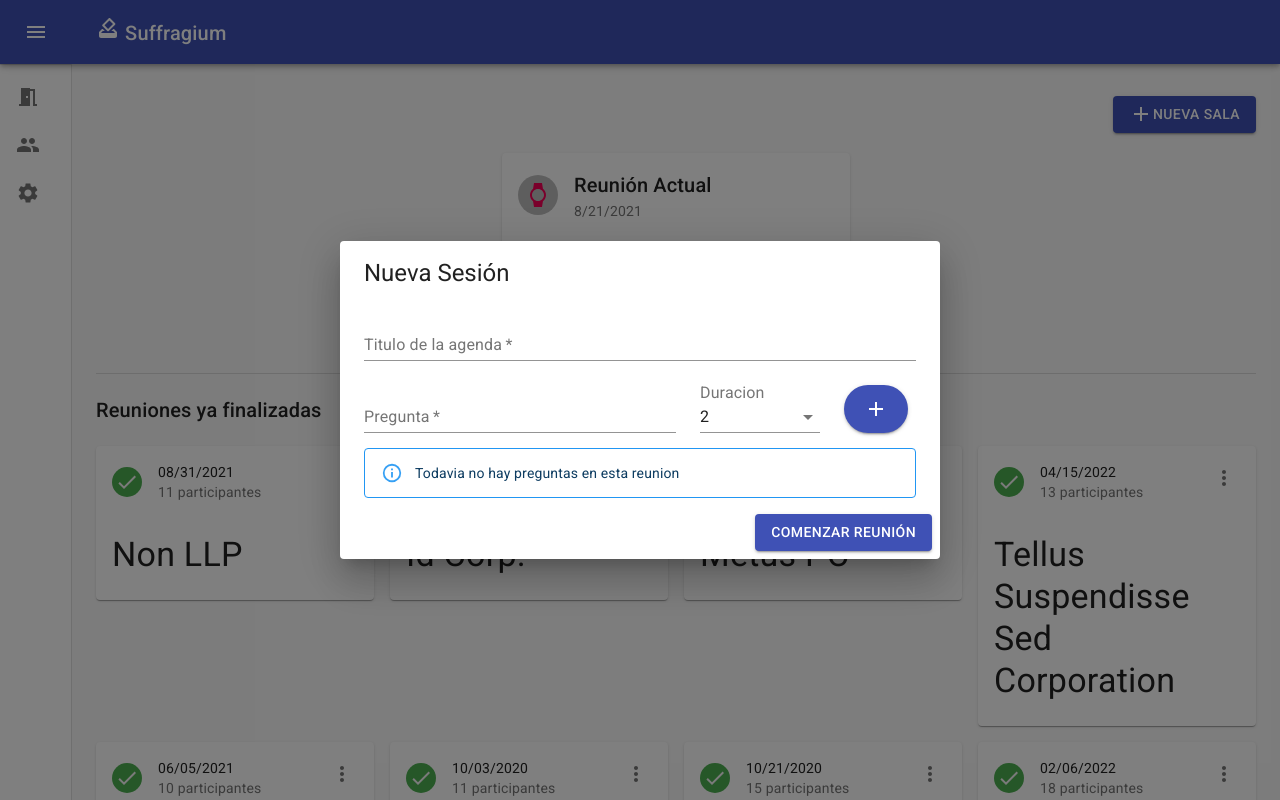
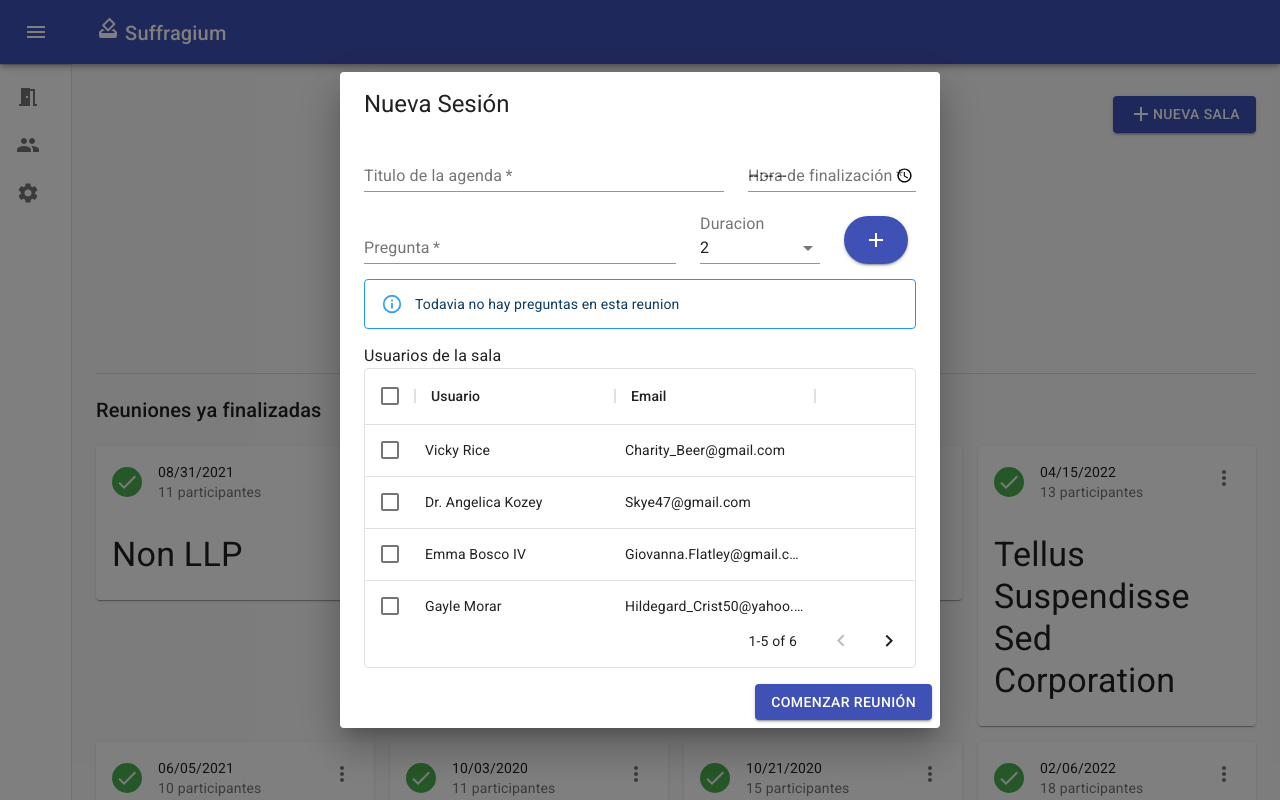
Before and after one commit to JorgeTmrz/suffragium, a React (Create React App) app in the folder web/: page / in a window 1280 px wide. Both pictures are taken after a click on the button "NUEVA SALA". Built offline with nearby package versions, Linux system fonts and the light colour scheme.

Commit message:
Add table of users to room modal

```diff
--- /dev/null
+++ b/web/src/pages/admin/components/RoomUsers.tsx
@@ -0,0 +1,17 @@
+import { Typography } from "@material-ui/core";
+import React from "react";
+import { roomPageStyles } from "../helpers/RoomPageStyles";
+import { UsersTable } from "./roomsPage/UsersTable";
+
+export const RoomUsers = () => {
+    const classes = roomPageStyles();
+
+    return (
+        <>
+            <Typography className={classes.textSubtitle} variant="body1">
+                Usuarios de la sala
+            </Typography>
+            <UsersTable/>
+        </>
+    );
+};
--- a/web/src/pages/admin/components/roomsPage/NewRoomModal.tsx
+++ b/web/src/pages/admin/components/roomsPage/NewRoomModal.tsx
@@ -6,11 +6,13 @@ import {
     DialogTitle,
     Typography,
 } from "@material-ui/core";
+// @ts-ignore
 import Alert from "@material-ui/lab/Alert";
 import { NewRoomModalProps } from "../../helpers/types/rooms";
 import { RoomsModalForm } from "./RoomsModalForm";
 import { QuestionsList } from "./QuestionsList";
 import { useRooms } from "../../hooks/useRooms";
+import { RoomUsers } from "../RoomUsers";
 
 export const NewRoomModal = ({ handleClose, show }: NewRoomModalProps) => {
     const {
@@ -45,6 +47,7 @@ export const NewRoomModal = ({ handleClose, show }: NewRoomModalProps) => {
                     currentRoom={currentRoom}
                     deleteQuestion={deleteQuestion}
                 />
+                <RoomUsers/>
             </DialogContent>
             <DialogActions>
                 <Button onClick={() => {}} variant="contained" color="primary">
--- a/web/src/pages/admin/components/roomsPage/RoomsModalForm.tsx
+++ b/web/src/pages/admin/components/roomsPage/RoomsModalForm.tsx
@@ -7,8 +7,18 @@ import { roomPageStyles } from "../../helpers/RoomPageStyles";
 import { currentRoom, roomQuestion } from "../../helpers/types/rooms";
 
 type RoomsModalFormTypes = {
-    handleCurrentRoomChange: ({ target: { value, name }, }: React.ChangeEvent<{ name?: string | undefined; value: unknown; }>) => void;
-    handleCurrentQuestionChange: ({ target: { value, name }, }: React.ChangeEvent<{ name?: string | undefined; value: unknown; }>) => void;
+    handleCurrentRoomChange: ({
+        target: { value, name },
+    }: React.ChangeEvent<{
+        name?: string | undefined;
+        value: unknown;
+    }>) => void;
+    handleCurrentQuestionChange: ({
+        target: { value, name },
+    }: React.ChangeEvent<{
+        name?: string | undefined;
+        value: unknown;
+    }>) => void;
     pushQuestion: () => void;
     currentRoom: currentRoom;
     currentQuestion: roomQuestion;
@@ -26,7 +36,7 @@ export const RoomsModalForm = ({
 
     return (
         <Grid container spacing={3}>
-            <Grid item sm={12}>
+            <Grid item sm={8}>
                 <TextField
                     onChange={handleCurrentRoomChange}
                     value={currentRoom.roomTitle}
@@ -34,6 +44,18 @@ export const RoomsModalForm = ({
                     id="roomTitle"
                     name="roomTitle"
                     label="Titulo de la agenda"
+                    fullWidth
+                />
+            </Grid>
+            <Grid item sm={4}>
+                <TextField
+                    onChange={handleCurrentRoomChange}
+                    value={currentRoom.endDate}
+                    type="time"
+                    required
+                    id="endDate"
+                    name="endDate"
+                    label="Hora de finalización"
                     fullWidth
                 />
             </Grid>
--- /dev/null
+++ b/web/src/pages/admin/components/roomsPage/UsersTable.tsx
@@ -0,0 +1,28 @@
+import { DataGrid, GridSelectionModel } from "@material-ui/data-grid";
+import React from "react";
+import { mockUsers, usersTableColums } from "../../helpers/usersTableColums";
+import { Grid } from "@material-ui/core";
+
+type UsersTableParams = {
+    onCheckboxClick?: (
+        selectionModel: GridSelectionModel,
+        details?: any
+    ) => void;
+};
+
+export const UsersTable = ({
+    onCheckboxClick = (selectionModel: GridSelectionModel, details?: any) => {},
+}: UsersTableParams) => {
+    return (
+        <Grid container style={{height: "300px", width: '100%'}}>
+            <DataGrid
+                rows={mockUsers}
+                columns={usersTableColums}
+                pageSize={5}
+                checkboxSelection
+                disableSelectionOnClick
+                // onSelectionModelChange={onCheckboxClick}
+            />
+        </Grid>
+    );
+};
--- a/web/src/pages/admin/helpers/types/rooms.ts
+++ b/web/src/pages/admin/helpers/types/rooms.ts
@@ -14,6 +14,8 @@ export const roomQuestionInitialState: roomQuestion = {
 };
 
 export type currentRoom = {
+    endDate: number | null;
+    beginDate: number | null;
     roomTitle: string;
     ended: boolean;
     users: any[];
--- /dev/null
+++ b/web/src/pages/admin/helpers/usersTableColums.ts
@@ -0,0 +1,18 @@
+import { GridColDef } from "@material-ui/data-grid";
+
+export const usersTableColums: GridColDef[] = [
+    { field: "displayName", width: 200, headerName: "Usuario" },
+    {
+        field: "email",
+        width: 200, headerName: "Email",
+    },
+];
+
+export const mockUsers = [
+    { id: "8f2d6179-7921-442e-8799-864e3a923366", displayName: "Vicky Rice", email: "Charity_Beer@gmail.com" },
+    { id: "221e725c-c96c-413e-89c3-282b4559c849", displayName: "Dr. Angelica Kozey", email: "Skye47@gmail.com" },
+    { id: "63c622e3-9601-4899-8e67-3bfc87c6cd6a", displayName: "Emma Bosco IV", email: "Giovanna.Flatley@gmail.com" },
+    { id: "d561245a-87ce-413e-a113-e9964aed1286", displayName: "Gayle Morar", email: "Hildegard_Crist50@yahoo.com" },
+    { id: "32cab840-6cd4-40a3-a800-fd011d37d63a", displayName: "Johnathan Barton", email: "Heidi_Mosciski53@hotmail.com" },
+    { id: "85d9f263-329b-4a9f-9093-abecb1a87bb3", displayName: "Charlotte Lubowitz", email: "Leila94@hotmail.com" },
+];
--- a/web/src/pages/admin/hooks/useRooms.ts
+++ b/web/src/pages/admin/hooks/useRooms.ts
@@ -12,6 +12,8 @@ export const useRooms = () => {
     );
 
     const [currentRoom, setCurrentRoom] = useState<currentRoom>({
+        beginDate: null,
+        endDate: null,
         roomTitle: "",
         ended: false,
         questions: [],
```
Also changed, not shown: web/src/pages/admin/helpers/parseTimeToSeconds.ts (added, +7 -0 lines).
